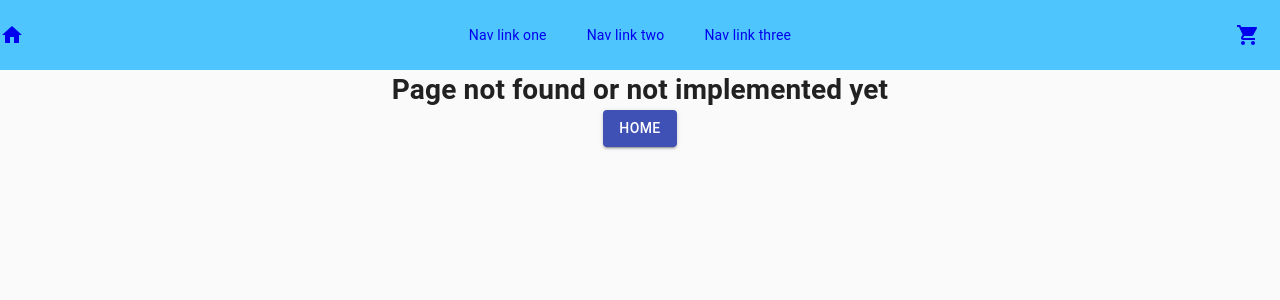
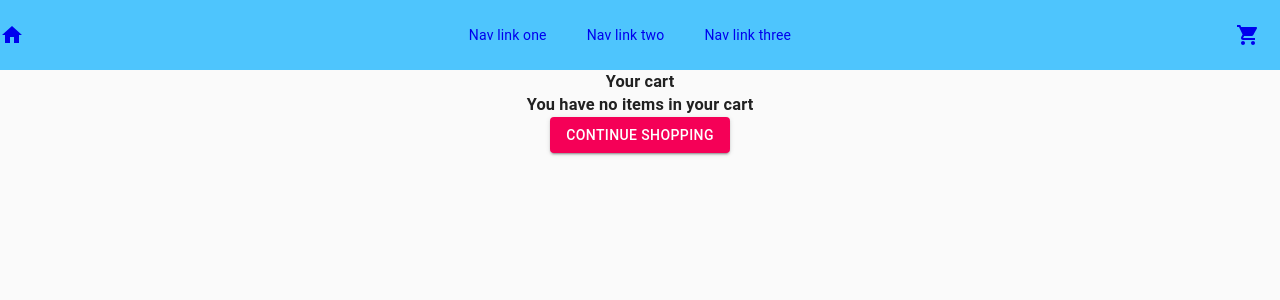
Before and after one commit to yaldar/CellNow, a React (Create React App) app: page /CellNow/cart in a window 1280 px wide. Before the commit this address had no page. Shown: the top 300 px of the page. Built offline with nearby package versions, Linux system fonts and the light colour scheme.

Commit message:
added github pages support

```diff
--- a/src/App.tsx
+++ b/src/App.tsx
@@ -25,10 +25,10 @@ const App = () => {
       <div className="body">
         <Router>
           <Switch>
-            <Route exact path="/cart">
+            <Route exact path="/CellNow/cart">
               <CartPage cart={cart} setCart={setCart} />
             </Route>
-            <Route exact path="/">
+            <Route exact path="/CellNow/">
               <HomePage>
                 <ProductList products={mockProducts} cart={cart} setCart={setCart} />
               </HomePage>
--- a/src/Pages/CartPage.tsx
+++ b/src/Pages/CartPage.tsx
@@ -14,7 +14,7 @@ const CartPage = ({ cart, setCart }: { cart: CartItem[]; setCart: CartSetter })
         {cart.length === 0 ? (
           <div css={verticalCenterStyle}>
             <p> You have no items in your cart</p>
-            <Button href="/" color="secondary" variant="contained">
+            <Button href="/CellNow/" color="secondary" variant="contained">
               continue shopping
             </Button>
           </div>
@@ -31,10 +31,10 @@ const CartPage = ({ cart, setCart }: { cart: CartItem[]; setCart: CartSetter })
               <p>
                 Your total is: {calcTotal(cart)} {currency}
               </p>
-              <Button href="/" color="secondary" variant="contained">
+              <Button href="/CellNow/" color="secondary" variant="contained">
                 continue shopping
               </Button>
-              <Button href="/checkout" color="primary" variant="contained">
+              <Button href="/CellNow/checkout" color="primary" variant="contained">
                 checkout
               </Button>
             </div>
--- a/src/Pages/NotFound.tsx
+++ b/src/Pages/NotFound.tsx
@@ -8,7 +8,7 @@ function NotFound() {
   return (
     <div css={verticalCenterStyle}>
       <h1>Page not found or not implemented yet</h1>
-      <Button href="/" color="primary" variant="contained">
+      <Button href="/CellNow/" color="primary" variant="contained">
         Home
       </Button>
     </div>
--- a/src/components/CartIcon.tsx
+++ b/src/components/CartIcon.tsx
@@ -19,7 +19,7 @@ const CartIcon = ({ cart }: { cart: CartItem[] }) => {
   };
   return (
     <a
-      href="/cart"
+      href="/CellNow/cart"
       css={{
         marginLeft: 'auto',
         marginRight: '20px',
--- a/src/components/Logo.tsx
+++ b/src/components/Logo.tsx
@@ -4,7 +4,7 @@ import React from 'react';
 import logo from '../assets/logo.png';
 import HomeIcon from '@material-ui/icons/Home';
 const Logo = () => (
-  <a href="/" css={{ height: '100%' }} >
+  <a href="/CellNow/" css={{ height: '100%' }} >
     <HomeIcon css={{ height: '100%' }} />
   </a>
 );
--- a/src/components/NavBar.tsx
+++ b/src/components/NavBar.tsx
@@ -20,13 +20,13 @@ const NavBar = () => {
         alignContent: 'center',
       }}
     >
-      <a href="/" css={navLinkStyle}>
+      <a href="/CellNow/" css={navLinkStyle}>
         Nav link one
       </a>
-      <a href="/" css={navLinkStyle}>
+      <a href="/CellNow/" css={navLinkStyle}>
         Nav link two
       </a>
-      <a href="/" css={navLinkStyle}>
+      <a href="/CellNow/" css={navLinkStyle}>
         Nav link three
       </a>
     </nav>
```
Also changed, not shown: package.json (+6 -2 lines), 1 other file (tests, documents, lock files or other folders).
